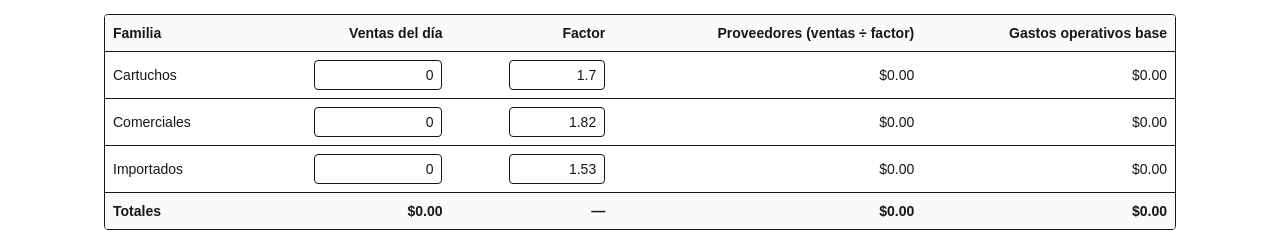
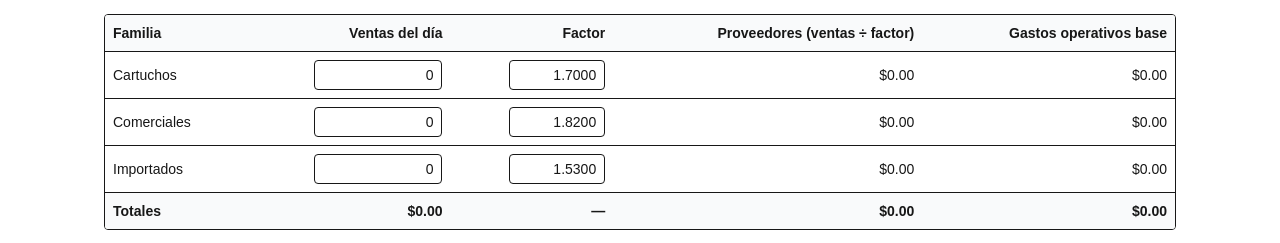
Before and after one commit to Emilop10/alcampo-interno, a Next.js app: page /finance/daily in a window 1280 px wide. Shown: the part 506-749 px from the top of the page. Built offline with nearby package versions, Linux system fonts and the light colour scheme; no server answers; the database is empty.

Commit message:
fix: decimales en factores /finance/daily

```diff
--- a/src/app/finance/daily/page.tsx
+++ b/src/app/finance/daily/page.tsx
@@ -1,6 +1,6 @@
 'use client';
 
-import { useEffect, useMemo, useState } from 'react';
+import { useEffect, useMemo, useState, type ChangeEvent } from 'react';
 import { supabase } from '@/lib/supabase';
 
 type Family = { key: 'CARTUCHOS' | 'COMERCIALES' | 'IMPORTADOS'; name: string; factor: number };
@@ -10,13 +10,39 @@ function toISODateLocal(d: Date) {
   const y = d.getFullYear(), m = String(d.getMonth() + 1).padStart(2, '0'), day = String(d.getDate()).padStart(2, '0');
   return `${y}-${m}-${day}`;
 }
+
 // 170 -> 1.70 ; 1.7 -> 1.70 ; guarda normalizado
 function fixFactor(x: number) {
   const v = Number(x || 0);
   if (!isFinite(v) || v <= 0) return 1.7;
   return v > 10 ? v / 100 : v;
 }
+
 const mxn = (n: number) => Number(n || 0).toLocaleString('es-MX', { style: 'currency', currency: 'MXN' });
+
+/**
+ * Permite que el usuario escriba decimales sin que React “se coma” el punto.
+ * - Acepta "1.", "1.7", "1,7"
+ * - Solo convierte a número para cálculos/guardar
+ */
+function parseFactorInput(text: string) {
+  const t = (text ?? '').trim().replace(',', '.');
+  // Si está vacío o es solo ".", devolvemos NaN para no romper el tecleo
+  if (!t || t === '.') return NaN;
+  return Number(t);
+}
+
+/**
+ * Normaliza el texto del factor al salir del campo:
+ * - Si puso 170 -> lo deja como "1.7000"
+ * - Si puso 1.7 -> "1.7000"
+ * - Si está inválido -> "1.7000"
+ */
+function normalizeFactorText(text: string) {
+  const n = parseFactorInput(text);
+  const fixed = fixFactor(isFinite(n) ? n : 1.7);
+  return fixed.toFixed(4); // puedes cambiar a 2 si quieres (ej. 1.70)
+}
 
 export default function FinanceDailyPage() {
   // Fecha del corte (default: hoy local)
@@ -44,10 +70,10 @@ export default function FinanceDailyPage() {
   const [salesCom, setSalesCom] = useState<number>(0);
   const [salesImp, setSalesImp] = useState<number>(0);
 
-  // Factores editables (normalizados)
-  const [fC, setFC] = useState<number>(1.70);
-  const [fCom, setFCom] = useState<number>(1.82);
-  const [fImp, setFImp] = useState<number>(1.53);
+  // ✅ Factores editables como TEXTO (para poder escribir decimales sin que se borren)
+  const [fCInput, setFCInput] = useState<string>('1.7000');
+  const [fComInput, setFComInput] = useState<string>('1.8200');
+  const [fImpInput, setFImpInput] = useState<string>('1.5300');
 
   useEffect(() => {
     (async () => {
@@ -65,9 +91,9 @@ export default function FinanceDailyPage() {
         const fams = (data || []) as Family[];
         setFamilies(fams);
         const map = new Map(fams.map(f => [f.key, f.factor]));
-        if (map.has('CARTUCHOS')) setFC(fixFactor(Number(map.get('CARTUCHOS'))));
-        if (map.has('COMERCIALES')) setFCom(fixFactor(Number(map.get('COMERCIALES'))));
-        if (map.has('IMPORTADOS')) setFImp(fixFactor(Number(map.get('IMPORTADOS'))));
+        if (map.has('CARTUCHOS')) setFCInput(fixFactor(Number(map.get('CARTUCHOS'))).toFixed(4));
+        if (map.has('COMERCIALES')) setFComInput(fixFactor(Number(map.get('COMERCIALES'))).toFixed(4));
+        if (map.has('IMPORTADOS')) setFImpInput(fixFactor(Number(map.get('IMPORTADOS'))).toFixed(4));
       }
       setLoading(false);
     })();
@@ -75,16 +101,21 @@ export default function FinanceDailyPage() {
 
   // Cálculos por familia
   const lines: Line[] = useMemo(() => {
+    const fCNum = fixFactor(parseFactorInput(fCInput));
+    const fComNum = fixFactor(parseFactorInput(fComInput));
+    const fImpNum = fixFactor(parseFactorInput(fImpInput));
+
     const L: Line[] = [
-      { family_key: 'CARTUCHOS',   sales: salesC,   factor: fixFactor(fC),   providers: 0, go_base: 0 },
-      { family_key: 'COMERCIALES', sales: salesCom, factor: fixFactor(fCom), providers: 0, go_base: 0 },
-      { family_key: 'IMPORTADOS',  sales: salesImp, factor: fixFactor(fImp), providers: 0, go_base: 0 },
+      { family_key: 'CARTUCHOS',   sales: salesC,   factor: fCNum,   providers: 0, go_base: 0 },
+      { family_key: 'COMERCIALES', sales: salesCom, factor: fComNum, providers: 0, go_base: 0 },
+      { family_key: 'IMPORTADOS',  sales: salesImp, factor: fImpNum, providers: 0, go_base: 0 },
     ].map(l => {
-      const providers = (Number(l.sales || 0)) / (fixFactor(l.factor) || 1);
+      const providers = (Number(l.sales || 0)) / (l.factor || 1);
       return { ...l, providers, go_base: Number(l.sales || 0) - providers };
     });
+
     return L;
-  }, [salesC, salesCom, salesImp, fC, fCom, fImp]);
+  }, [salesC, salesCom, salesImp, fCInput, fComInput, fImpInput]);
 
   const totals = useMemo(() => {
     const providersTotal = lines.reduce((s, r) => s + r.providers, 0);
@@ -171,9 +202,9 @@ export default function FinanceDailyPage() {
       setSalesCom(Number(lcom?.sales_mxn || 0));
       setSalesImp(Number(lim?.sales_mxn || 0));
 
-      if (lc?.factor != null) setFC(fixFactor(Number(lc.factor)));
-      if (lcom?.factor != null) setFCom(fixFactor(Number(lcom.factor)));
-      if (lim?.factor != null) setFImp(fixFactor(Number(lim.factor)));
+      if (lc?.factor != null) setFCInput(fixFactor(Number(lc.factor)).toFixed(4));
+      if (lcom?.factor != null) setFComInput(fixFactor(Number(lcom.factor)).toFixed(4));
+      if (lim?.factor != null) setFImpInput(fixFactor(Number(lim.factor)).toFixed(4));
     } catch (e) {
       console.error('loadDayData error', e);
       setMsg('No se pudo cargar el corte de ese día.');
@@ -274,8 +305,8 @@ export default function FinanceDailyPage() {
     }
   }
 
-  const setNum = (fn: (n: number)=>void) => (e: React.ChangeEvent<HTMLInputElement>) =>
-    fn(Number(e.target.value.replace(',', '.')) || 0);
+  const setNum = (fn: (n: number)=>void) => (e: ChangeEvent<HTMLInputElement>) =>
+    fn(Number((e.target.value ?? '').replace(',', '.')) || 0);
 
   return (
     <div className="max-w-6xl mx-auto p-4">
@@ -337,25 +368,65 @@ export default function FinanceDailyPage() {
           <tbody>
             <tr className="border-t">
               <td className="p-2">Cartuchos</td>
-              <td className="p-2 text-right"><input className="w-32 border rounded px-2 py-1 text-right" value={salesC} onChange={setNum(setSalesC)} /></td>
-              <td className="p-2 text-right"><input className="w-24 border rounded px-2 py-1 text-right" value={fC} onChange={setNum(v => setFC(fixFactor(v)))} /></td>
+              <td className="p-2 text-right">
+                <input className="w-32 border rounded px-2 py-1 text-right" value={salesC} onChange={setNum(setSalesC)} />
+              </td>
+
+              {/* ✅ Factor como texto + inputMode decimal */}
+              <td className="p-2 text-right">
+                <input
+                  className="w-24 border rounded px-2 py-1 text-right"
+                  inputMode="decimal"
+                  value={fCInput}
+                  onChange={(e) => setFCInput(e.target.value)}
+                  onBlur={() => setFCInput(normalizeFactorText(fCInput))}
+                />
+              </td>
+
               <td className="p-2 text-right">{mxn(lines[0]?.providers || 0)}</td>
               <td className="p-2 text-right">{mxn(lines[0]?.go_base || 0)}</td>
             </tr>
+
             <tr className="border-t">
               <td className="p-2">Comerciales</td>
-              <td className="p-2 text-right"><input className="w-32 border rounded px-2 py-1 text-right" value={salesCom} onChange={setNum(setSalesCom)} /></td>
-              <td className="p-2 text-right"><input className="w-24 border rounded px-2 py-1 text-right" value={fCom} onChange={setNum(v => setFCom(fixFactor(v)))} /></td>
+              <td className="p-2 text-right">
+                <input className="w-32 border rounded px-2 py-1 text-right" value={salesCom} onChange={setNum(setSalesCom)} />
+              </td>
+
+              <td className="p-2 text-right">
+                <input
+                  className="w-24 border rounded px-2 py-1 text-right"
+                  inputMode="decimal"
+                  value={fComInput}
+                  onChange={(e) => setFComInput(e.target.value)}
+                  onBlur={() => setFComInput(normalizeFactorText(fComInput))}
+                />
+              </td>
+
               <td className="p-2 text-right">{mxn(lines[1]?.providers || 0)}</td>
               <td className="p-2 text-right">{mxn(lines[1]?.go_base || 0)}</td>
             </tr>
+
             <tr className="border-t">
               <td className="p-2">Importados</td>
-              <td className="p-2 text-right"><input className="w-32 border rounded px-2 py-1 text-right" value={salesImp} onChange={setNum(setSalesImp)} /></td>
-              <td className="p-2 text-right"><input className="w-24 border rounded px-2 py-1 text-right" value={fImp} onChange={setNum(v => setFImp(fixFactor(v)))} /></td>
+              <td className="p-2 text-right">
+                <input className="w-32 border rounded px-2 py-1 text-right" value={salesImp} onChange={setNum(setSalesImp)} />
+              </td>
+
+              <td className="p-2 text-right">
+                <input
+                  className="w-24 border rounded px-2 py-1 text-right"
+                  inputMode="decimal"
+                  value={fImpInput}
+                  onChange={(e) => setFImpInput(e.target.value)}
+                  onBlur={() => setFImpInput(normalizeFactorText(fImpInput))}
+                />
+              </td>
+
               <td className="p-2 text-right">{mxn(lines[2]?.providers || 0)}</td>
               <td className="p-2 text-right">{mxn(lines[2]?.go_base || 0)}</td>
             </tr>
+
             <tr className="border-t bg-gray-50 font-semibold">
               <td className="p-2">Totales</td>
               <td className="p-2 text-right">{mxn(Number(salesC)+Number(salesCom)+Number(salesImp))}</td>
@@ -432,7 +503,6 @@ export default function FinanceDailyPage() {
             {saving ? 'Guardando…' : 'Guardar corte'}
           </button>
 
-          {/* Botón de eliminar: solo si existe corte para este día */}
           <button
             onClick={deleteDay}
             disabled={!dayId || saving || deleting}
```
